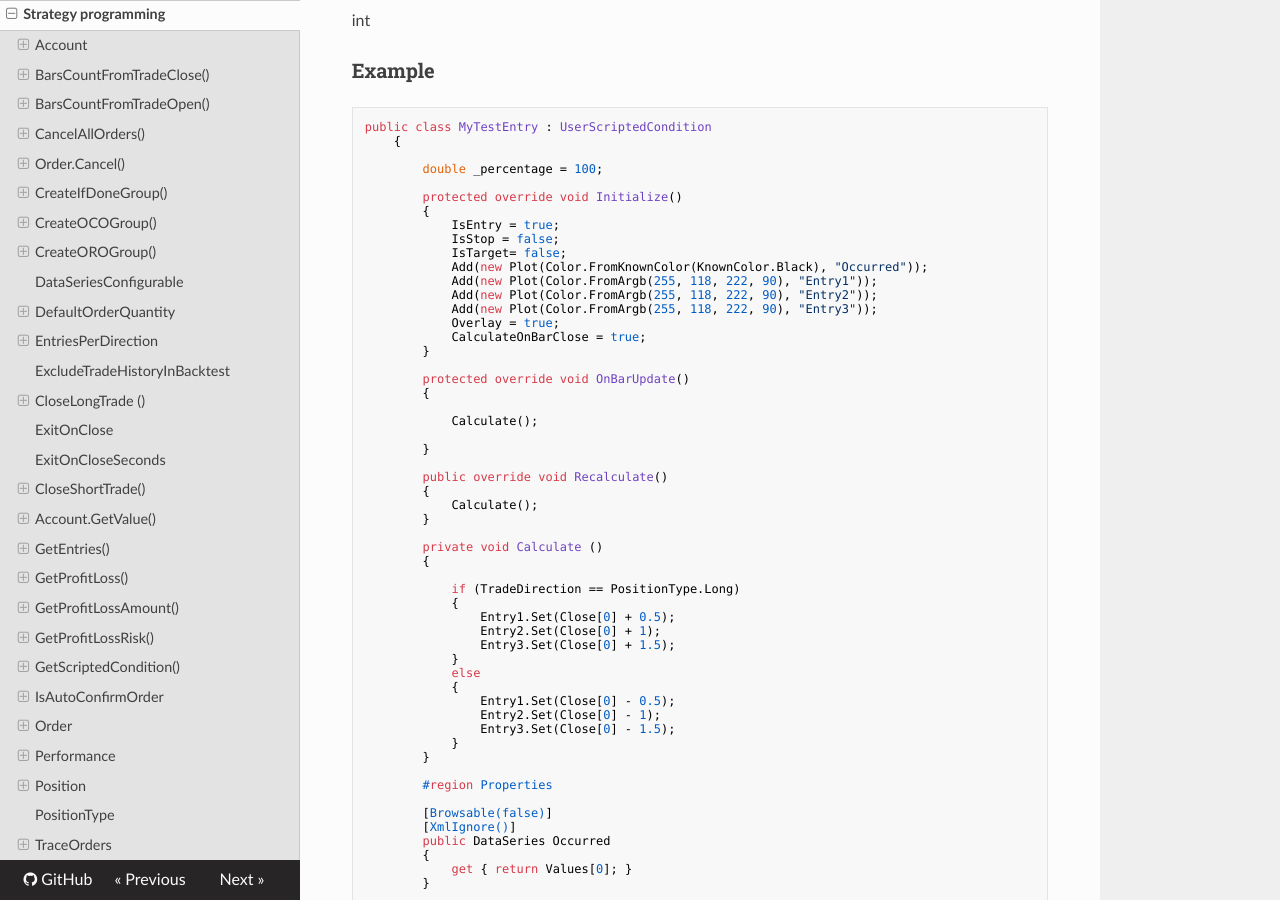
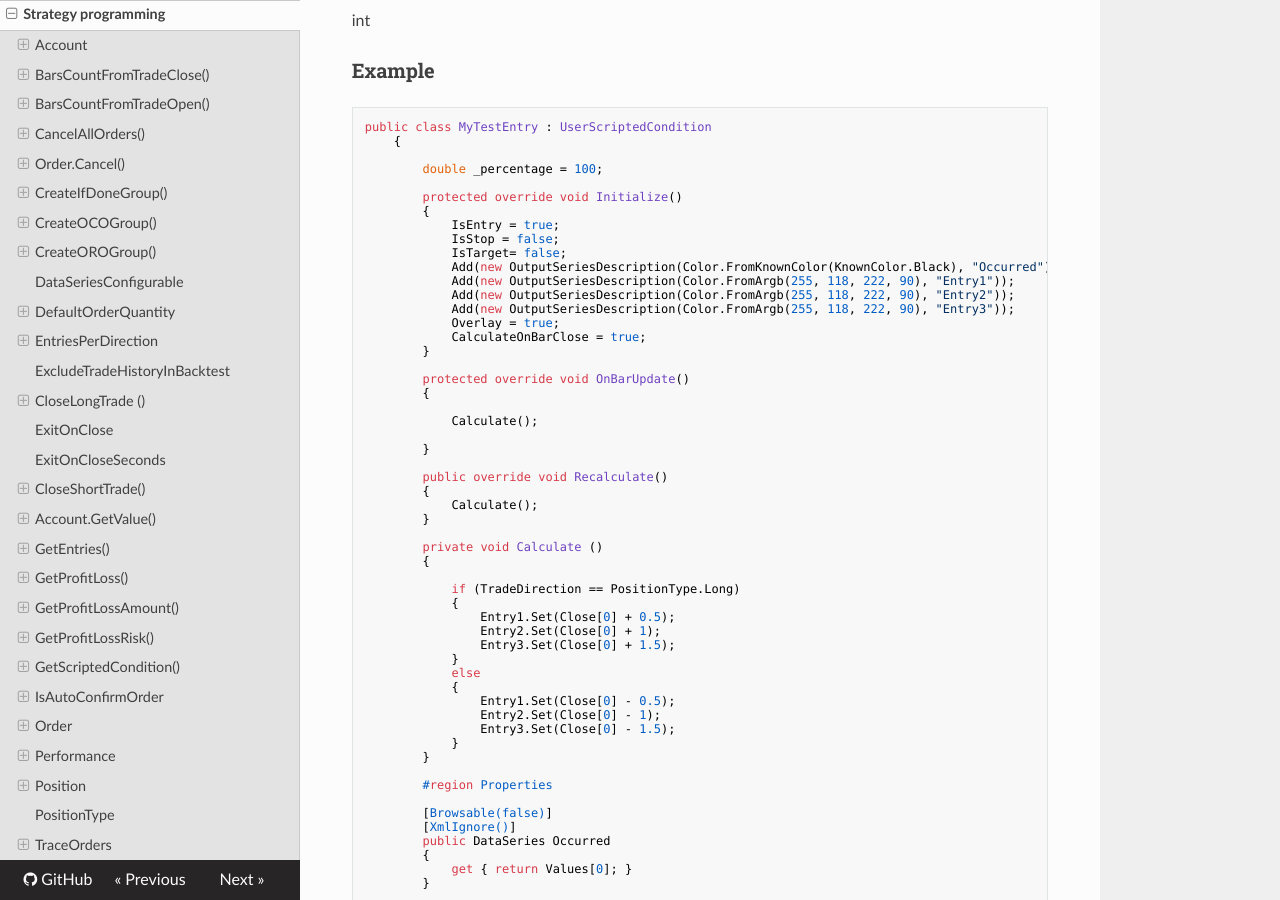
Before and after one commit to AgenaTrader/AgenaScript-documentation, an MkDocs documentation site: the page built from sources/strategy_programming.md, in a window 1280 px wide and 900 px high, scrolled down 10507 px. Built offline with MkDocs 1.6.1, drawn with Linux system fonts in a browser that asks for light colours; nearby versions of some CDN libraries; old or Windows-style settings are respelled for this version of MkDocs.

Commit message:
Update strategy_programming.md

```diff
--- a/sources/strategy_programming.md
+++ b/sources/strategy_programming.md
@@ -465,10 +465,10 @@ public class MyTestEntry : UserScriptedCondition
 			IsEntry = true;
 			IsStop = false;
 			IsTarget= false;
-			Add(new Plot(Color.FromKnownColor(KnownColor.Black), "Occurred"));
-			Add(new Plot(Color.FromArgb(255, 118, 222, 90), "Entry1"));
-            Add(new Plot(Color.FromArgb(255, 118, 222, 90), "Entry2"));
-            Add(new Plot(Color.FromArgb(255, 118, 222, 90), "Entry3"));
+			Add(new OutputSeriesDescription(Color.FromKnownColor(KnownColor.Black), "Occurred"));
+			Add(new OutputSeriesDescription(Color.FromArgb(255, 118, 222, 90), "Entry1"));
+            Add(new OutputSeriesDescription(Color.FromArgb(255, 118, 222, 90), "Entry2"));
+            Add(new OutputSeriesDescription(Color.FromArgb(255, 118, 222, 90), "Entry3"));
             Overlay = true;
 			CalculateOnBarClose = true;
 		}
```
